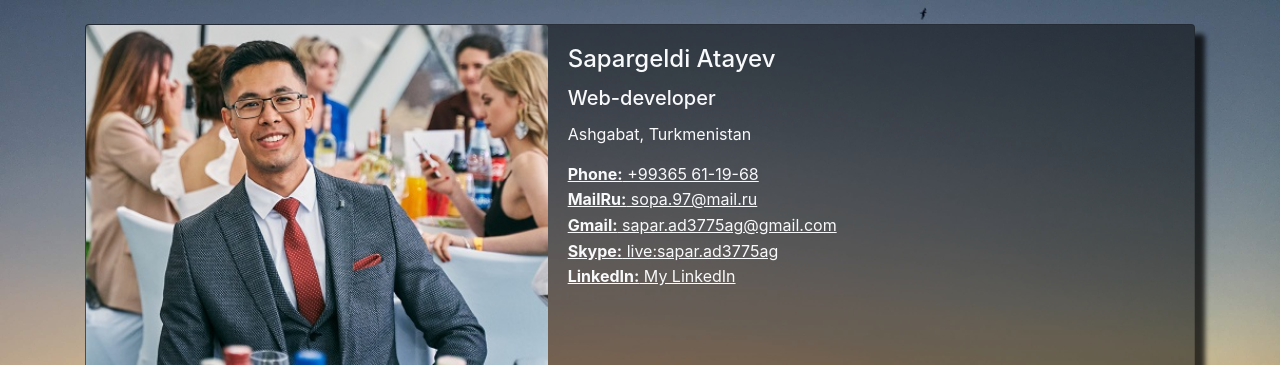
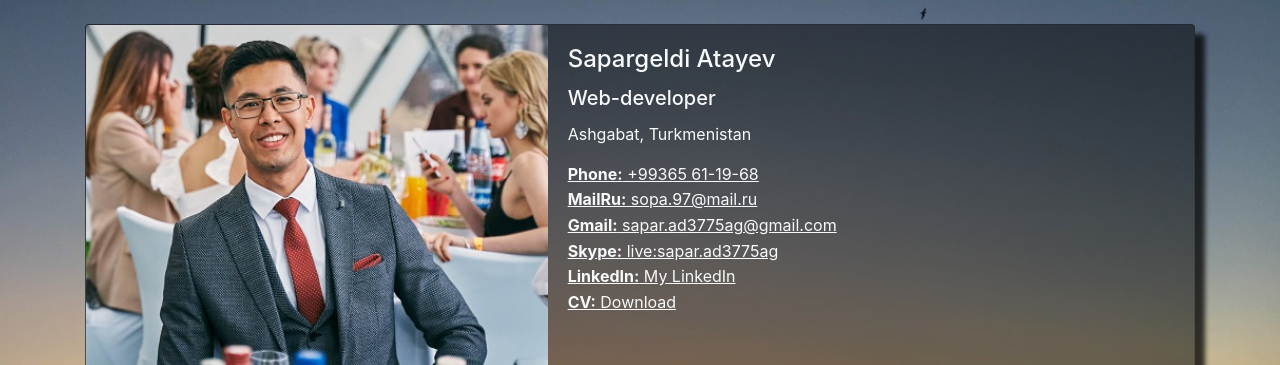
Before and after one commit to saparatayev/rsschool-2019Q1-cv, a plain HTML site: page index.html in a window 1280 px wide. Shown: the top 365 px of the page. Drawn offline with Linux system fonts and the light colour scheme.

Commit message:
added cv in word

```diff
--- a/index.html
+++ b/index.html
@@ -31,7 +31,8 @@
                             <a class="text-light" target="_blank" href="mailto:sopa.97@mail.ru"><strong>MailRu:</strong> sopa.97@mail.ru <br></a>
                             <a class="text-light" target="_blank" href="mailto:sapar.ad3775ag@gmail.com"><strong>Gmail:</strong> sapar.ad3775ag@gmail.com<br></a>
                             <a class="text-light" href="#"><strong>Skype:</strong> live:sapar.ad3775ag<br></a>
-                            <a class="text-light" target="_blank" href="http://linkedin.com/in/sapar-atayev-947640179"><strong>LinkedIn:</strong> My LinkedIn</a>
+                            <a class="text-light" target="_blank" href="http://linkedin.com/in/sapar-atayev-947640179"><strong>LinkedIn:</strong> My LinkedIn<br></a>
+                            <a class="text-light" href="cv27042022Copy1.docx"><strong>CV:</strong> Download</a>
                         </p>
 
                     </div>
```
Also changed, not shown: 1 other file.
